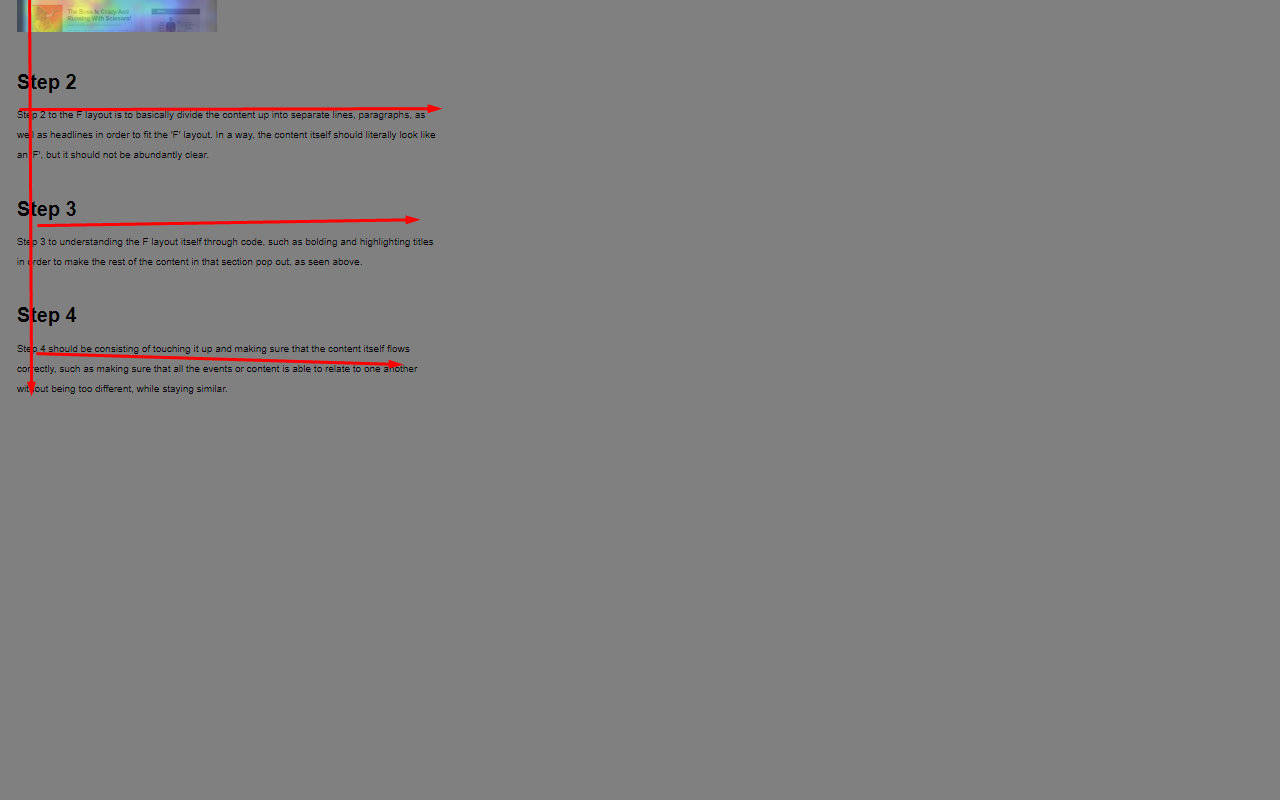
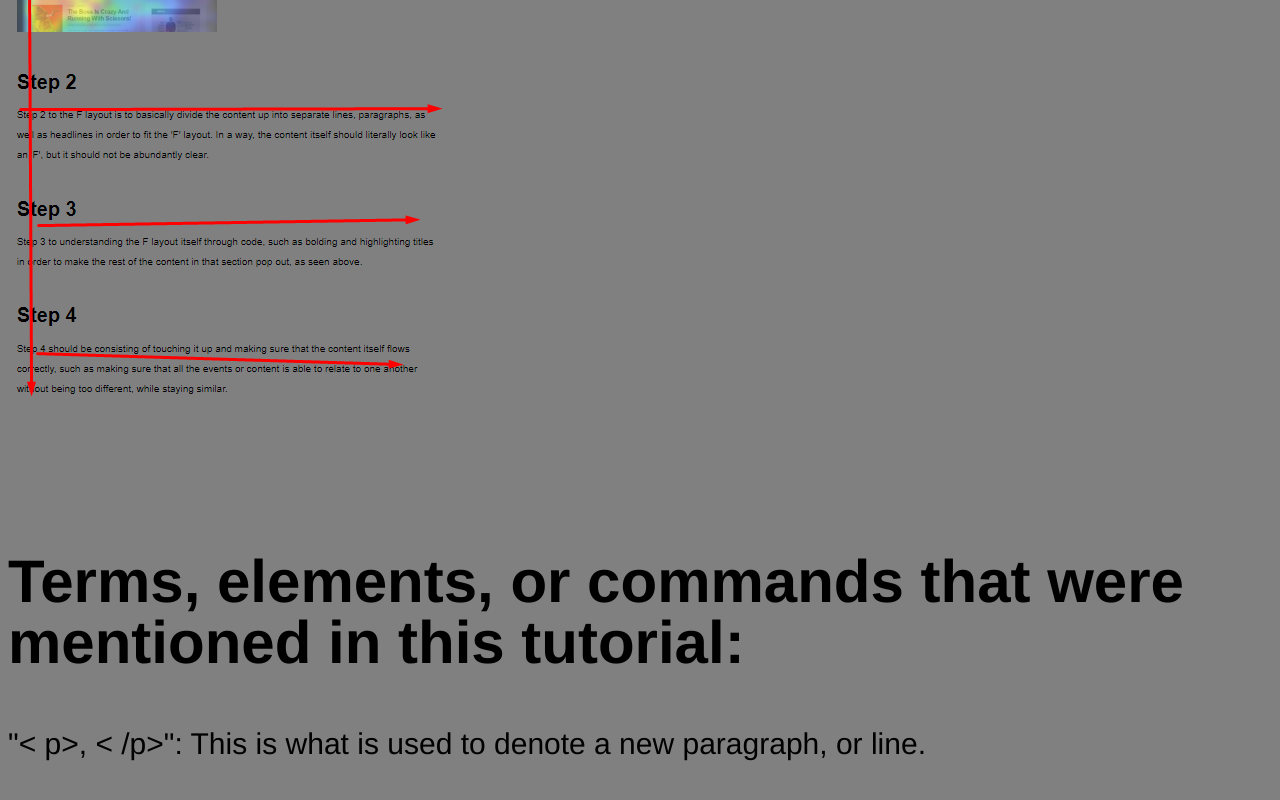
Before and after one commit to Takosheen/IS117Project1, a website: page IS117 Project 1/dist/tutorial3.html in a window 1280 px wide. Shown: the part 2521-3321 px from the top of the page. Before the commit the page ends 2979 px from the top, so only its background shows below. Drawn offline with Linux system fonts and the light colour scheme.

```diff
--- a/IS117 Project 1/dist/tutorial3.html
+++ b/IS117 Project 1/dist/tutorial3.html
@@ -53,6 +53,8 @@
       <div class="zoom">
         <img src="img/Siteisflayout.png" alt="website">
       </div>
+      <h1><br>Terms, elements, or commands that were mentioned in this tutorial:</h1>
+      <p>"< p>, < /p>": This is what is used to denote a new paragraph, or line.</p>
     </main>
 </div>
 </body>
```
